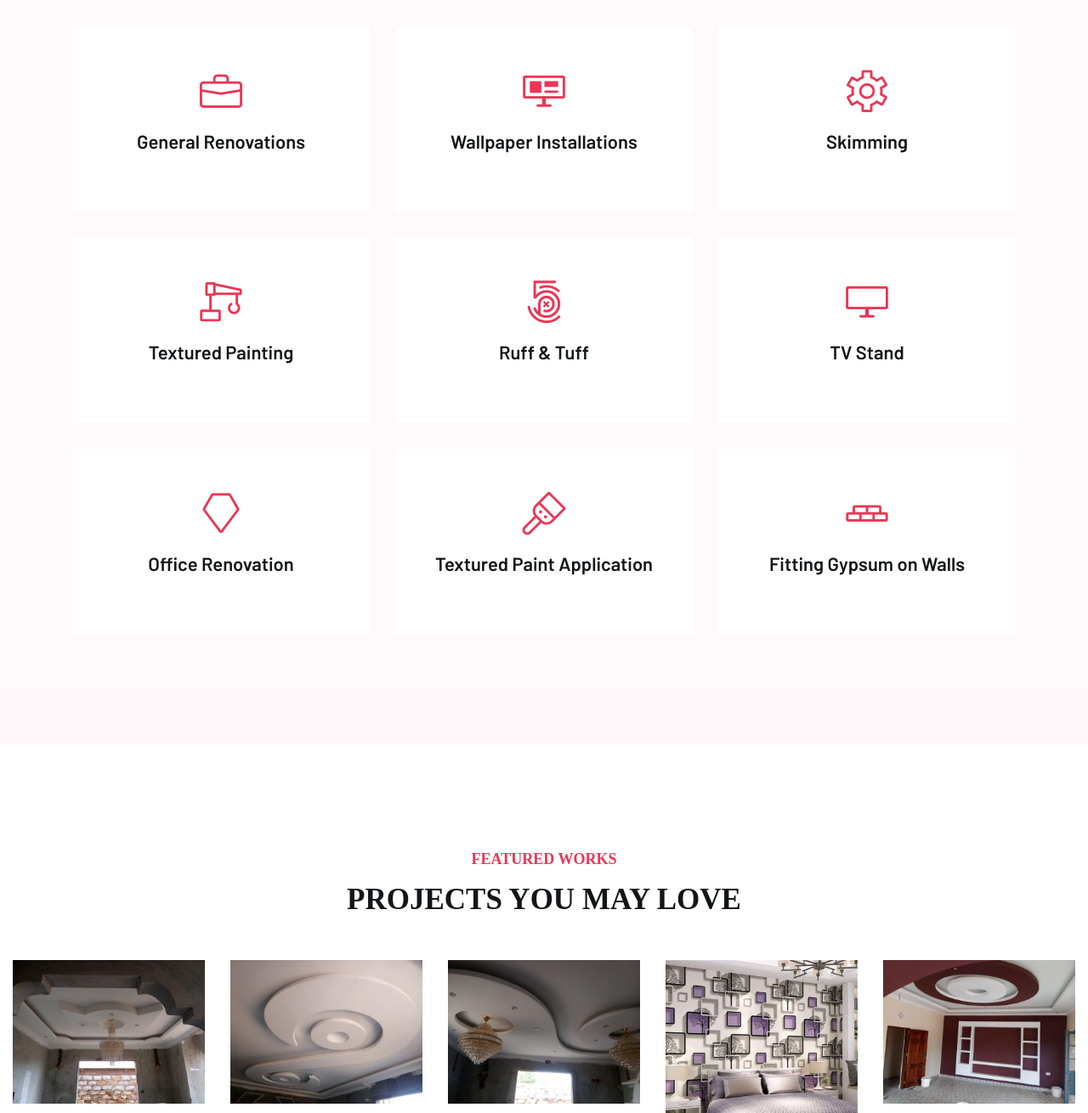
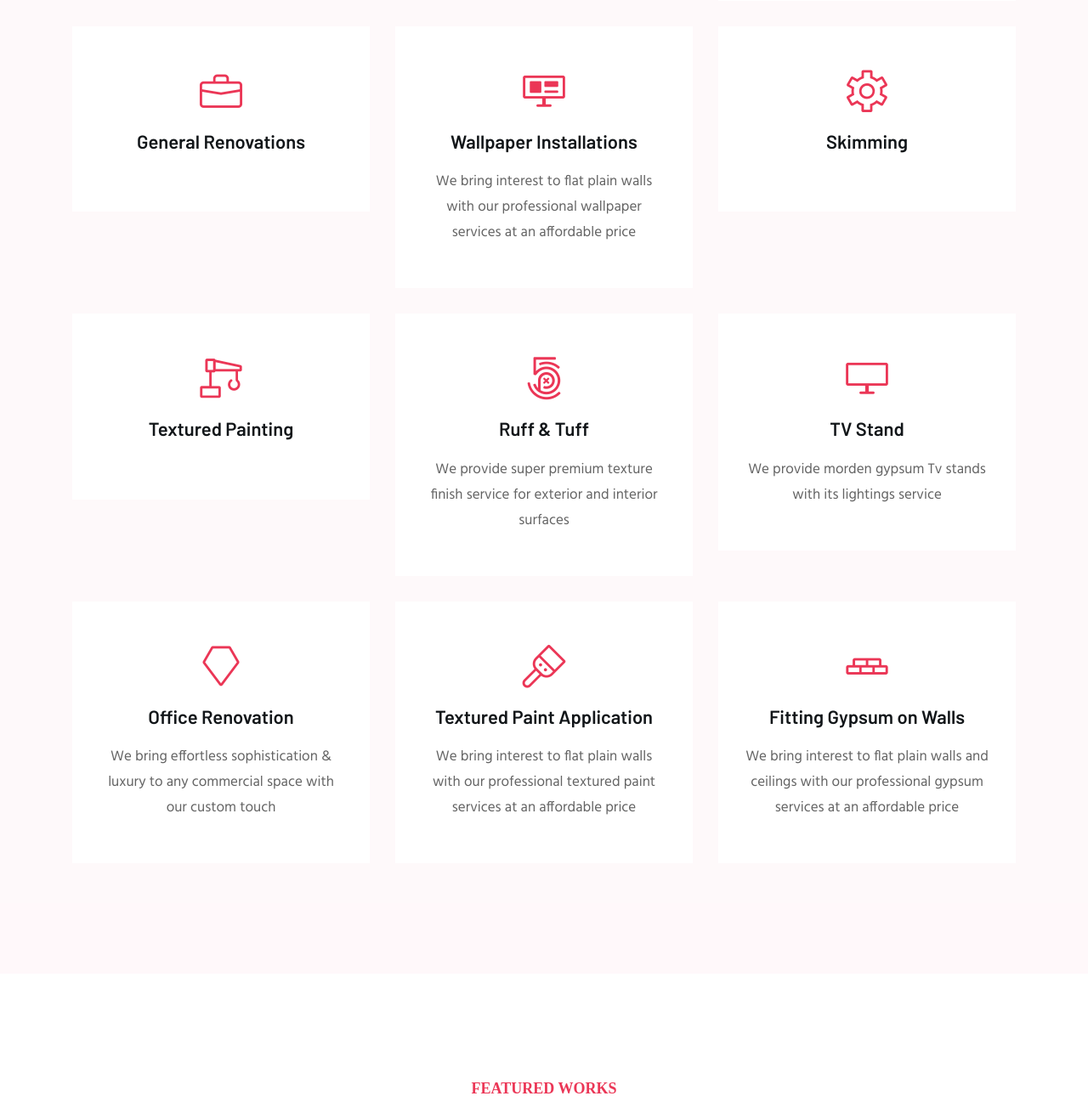
Before and after one commit to Deuce15/artha, a Django app: page / in a window 1280 px wide. Shown: the part 2494-3804 px from the top of the page at 85% size. Run offline with Django 4.2, Linux system fonts and the light colour scheme; some libraries are stand-ins or nearby versions; some web fonts are replaced.

Commit message:
Services

```diff
--- a/website/templates/home.html
+++ b/website/templates/home.html
@@ -247,7 +247,7 @@
                         </div>
                         <div class="services-content mt-15">
                             <h4 class="services-title">Wallpaper Installations</h4>
-                            <p class="mt-20"></p>
+                            <p class="mt-20">We bring interest to flat plain walls with our professional wallpaper services at an affordable price</p>
                         </div>
                     </div> <!-- single services -->
                 </div>
@@ -280,7 +280,7 @@
                         </div>
                         <div class="services-content mt-15">
                             <h4 class="services-title">Ruff & Tuff</h4>
-                            <p class="mt-20"></p>
+                            <p class="mt-20">We provide super premium texture finish service for exterior and interior surfaces</p>
                         </div>
                     </div> <!-- single services -->
                 </div>
@@ -291,7 +291,7 @@
                         </div>
                         <div class="services-content mt-15">
                             <h4 class="services-title">TV Stand</h4>
-                            <p class="mt-20"></p>
+                            <p class="mt-20">We provide morden gypsum Tv stands with its lightings service</p>
                         </div>
                     </div> <!-- single services -->
                 </div>
@@ -302,7 +302,7 @@
                         </div>
                         <div class="services-content mt-15">
                             <h4 class="services-title">Office Renovation</h4>
-                            <p class="mt-20"></p>
+                            <p class="mt-20">We bring effortless sophistication & luxury to any commercial space with our custom touch</p>
                         </div>
                     </div> <!-- single services -->
                 </div>
@@ -313,7 +313,7 @@
                         </div>
                         <div class="services-content mt-15">
                             <h4 class="services-title">Textured Paint Application</h4>
-                            <p class="mt-20"></p>
+                            <p class="mt-20">We bring interest to flat plain walls with our professional textured paint services at an affordable price</p>
                         </div>
                     </div> <!-- single services -->
                 </div>
@@ -324,7 +324,7 @@
                         </div>
                         <div class="services-content mt-15">
                             <h4 class="services-title">Fitting Gypsum on Walls</h4>
-                            <p class="mt-20"></p>
+                            <p class="mt-20">We bring interest to flat plain walls and ceilings with our professional gypsum services at an affordable price</p>
                         </div>
                     </div> <!-- single services -->
                 </div>
```
